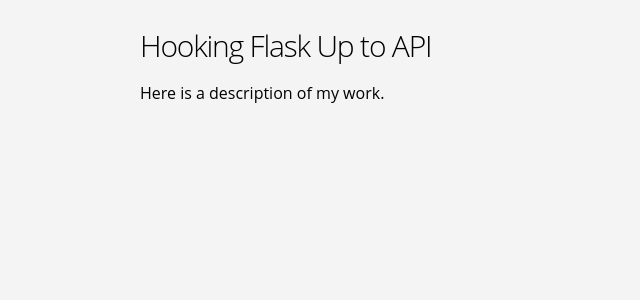
After one commit to Eric-Alexander/flask_api_practice, a Flask app: page /about in a window 1280 px wide. The commit adds this page. Shown: the top 300 px of the page, without its empty margins (0-640 px from the left). Run offline with Flask 2, Linux system fonts and the light colour scheme.

Commit message:
about page

```diff
--- a/routes.py
+++ b/routes.py
@@ -6,6 +6,9 @@
 def index():
     return render_template("index.html")
 
+@app.route("/about")
+def about():
+    return render_template("about.html")
 
 if __name__=="__main__":
     app.run(debug=True)
--- /dev/null
+++ b/templates/about.html
@@ -0,0 +1,16 @@
+{% extends 'layout.html' %}
+
+{% block content %}
+
+<main class="about-section">
+  <div class="container">
+    <h2>Hooking Flask Up to API</h2>
+    <p>
+      Here is a description of my work.
+    </p>
+
+  </div>
+
+</main>
+
+{% endblock %}
--- a/templates/index.html
+++ b/templates/index.html
@@ -9,7 +9,7 @@
         <h3>Discover places near you!!</h3>
         <h4>WTF</h4>
         <a href="#" class="btn-primary">Sign Up</a>
-        <a href="#" class="btn-secondary">Learn more</a>
+        <a href="{{ url_for('about') }}" class="btn-secondary">Learn more</a>
 
       </div>
       <div class="section-device">
```
